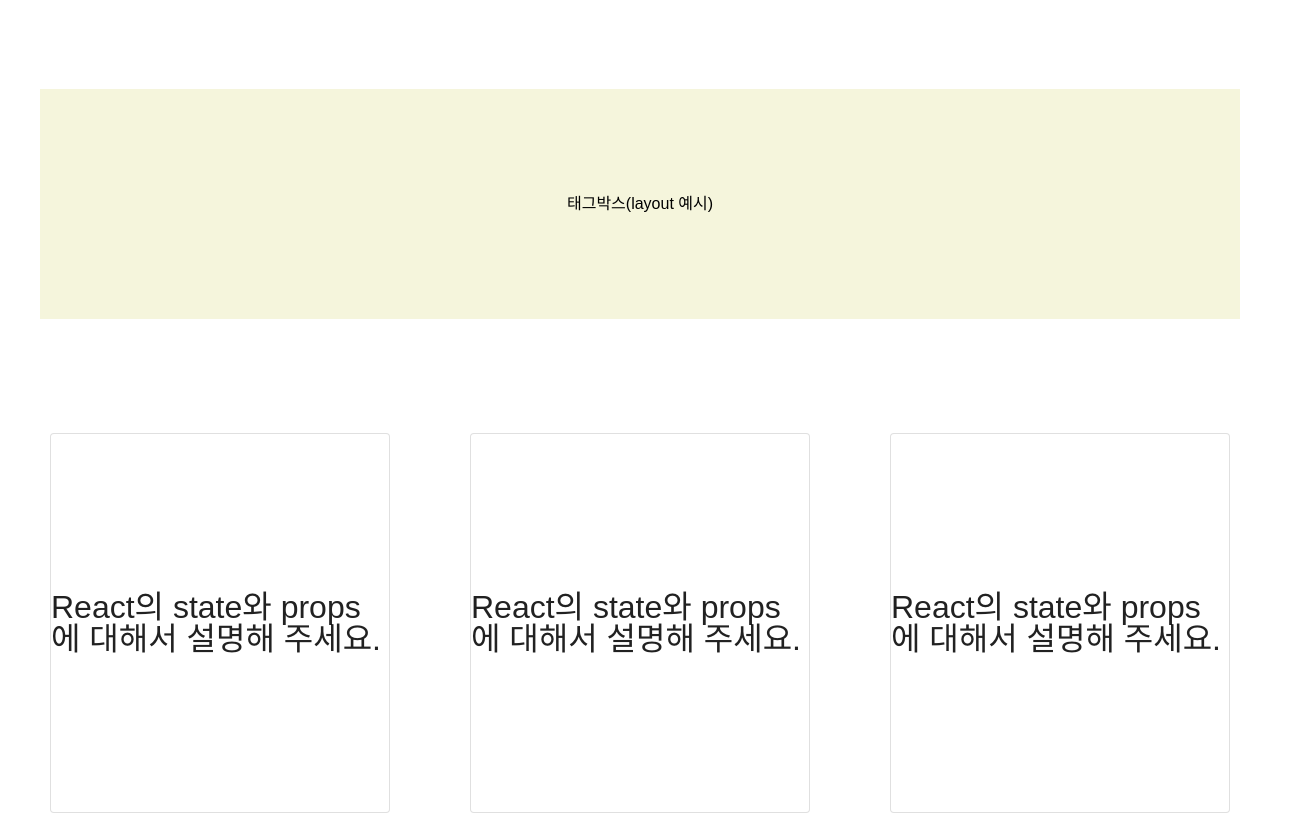
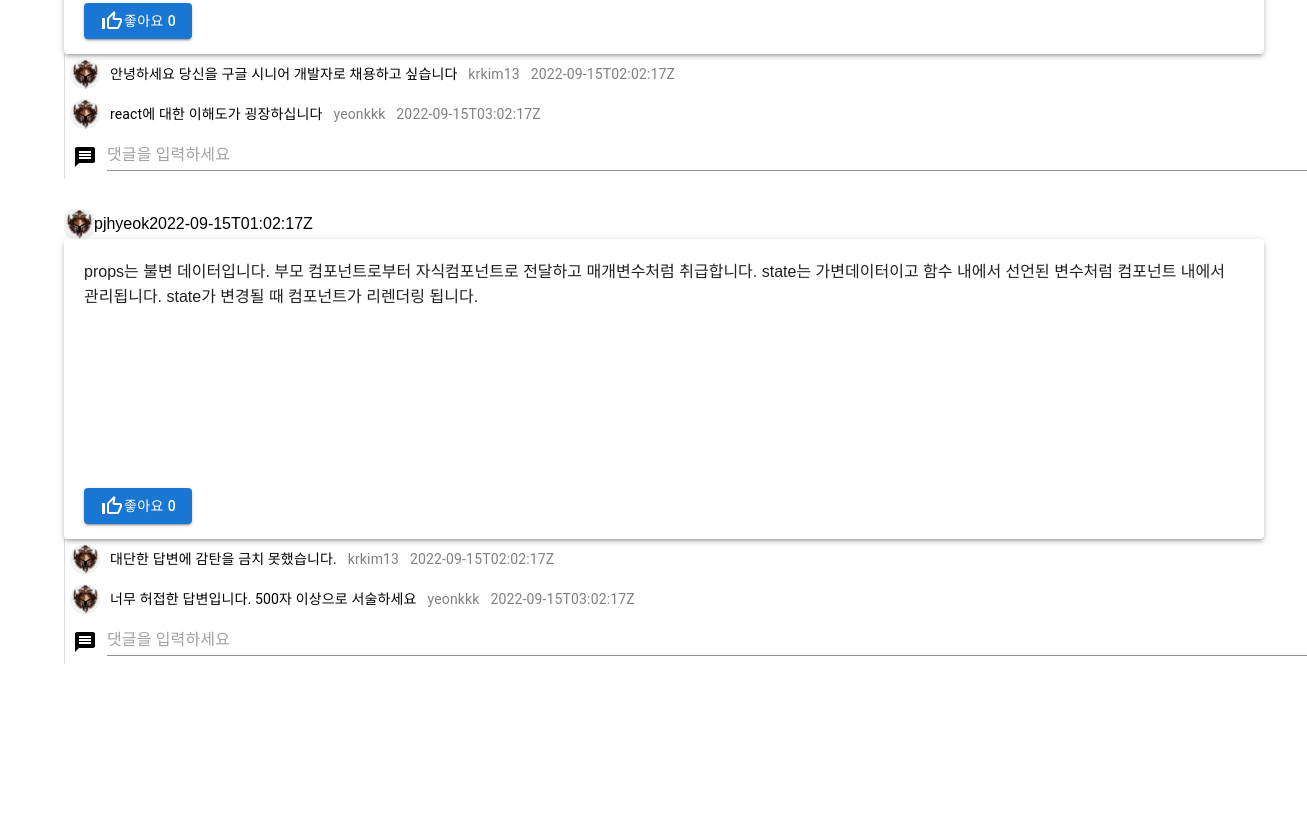
Before and after one commit to team-saviors/saview, a React (Create React App) app in the folder client/: page /postpage in a window 1280 px wide. Shown: the part 420-1234 px from the top of the page, 1307 px wide, since content can reach past the window. After the commit the page ends 1099 px from the top, so only its background shows below. Built offline with nearby package versions, Linux system fonts and the light colour scheme.

Commit message:
[FE] Feat : 로고 누를시 MianPage로 이동, 카드 누를시 PostPage로 이동.

```diff
--- a/client/src/App.js
+++ b/client/src/App.js
@@ -1,21 +1,19 @@
 import { useEffect } from 'react';
-import Counter from './components/Counter';
 import PostPage from './pages/PostPage';
-import { SignInModal } from './components/SignInModal';
-
 import Mainpage from './pages/MainPage';
 import Header from './components/Header';
-// import PostPage from './pages/PostPage';
+import { BrowserRouter as Router, Routes, Route, Link } from 'react-router-dom';
 
 function App() {
   return (
     <>
       <Header></Header>
-      {/* <Counter></Counter> */}
-      {/* <PostPage></PostPage> */}
-
-      <Mainpage></Mainpage>
-      {/* <PostPage></PostPage> */}
+      <Routes>
+        <Route path="/" element={<Mainpage />}></Route>
+        <Route path="/postpage" element={<PostPage />}></Route>
+        {/* <Mainpage></Mainpage>
+        <PostPage></PostPage> */}
+      </Routes>
     </>
   );
 }
--- a/client/src/components/Header.js
+++ b/client/src/components/Header.js
@@ -6,6 +6,7 @@ import { SignInModal } from './SignInModal';
 
 // import Main_Logo from '../assets/images/saview.png';
 import mainLogo from '../assets/images/mainlogo2.png';
+import { Link } from 'react-router-dom';
 
 const NavBar = styled.header`
   /* width: 100%; */
@@ -21,7 +22,7 @@ const NavBar = styled.header`
 `;
 const LogoBox = styled(Box)`
   /* border: 1px solid; */
-  > img {
+  .main_logo {
     width: 120px;
     height: 35px;
   }
@@ -33,7 +34,9 @@ const Header = () => {
     <NavBar>
       <LogoBox>
         {/* <h1>SAVIEW</h1> */}
-        <img alt="react" src={mainLogo}></img>
+        <Link to="/">
+          <img className="main_logo" alt="react" src={mainLogo}></img>
+        </Link>
       </LogoBox>
 
       <Loginbox>
--- a/client/src/components/QuestionCard.js
+++ b/client/src/components/QuestionCard.js
@@ -1,5 +1,7 @@
 import styled from 'styled-components';
 import Card from '@mui/material/Card';
+import { CardActionArea } from '@mui/material';
+import { Link } from 'react-router-dom';
 const CardItem = styled(Card)`
   width: 340px;
   height: 380px;
@@ -13,10 +15,14 @@ const CardItem = styled(Card)`
 `;
 const QuestionCard = () => {
   return (
-    <CardItem variant="outlined">
-      {/* outline 굵기 찾아봐야함 */}
-      <h1>React의 state와 props에 대해서 설명해 주세요.</h1>
-    </CardItem>
+    <Link to="/postpage">
+      <CardItem variant="outlined">
+        <CardActionArea>
+          {/* outline 굵기 찾아봐야함 */}
+          <h1>React의 state와 props에 대해서 설명해 주세요.</h1>
+        </CardActionArea>
+      </CardItem>
+    </Link>
   );
 };
 export default QuestionCard;
--- a/client/src/components/SignInModal.js
+++ b/client/src/components/SignInModal.js
@@ -48,7 +48,9 @@ function SignInModal() {
 
   return (
     <div>
-      <LoginButton onClick={handleOpen}>로그인</LoginButton>
+      <LoginButton disableRipple onClick={handleOpen}>
+        로그인
+      </LoginButton>
       <Modal open={open} onClose={handleClose}>
         <Box sx={{ ...style }}>
           <Box>
```
